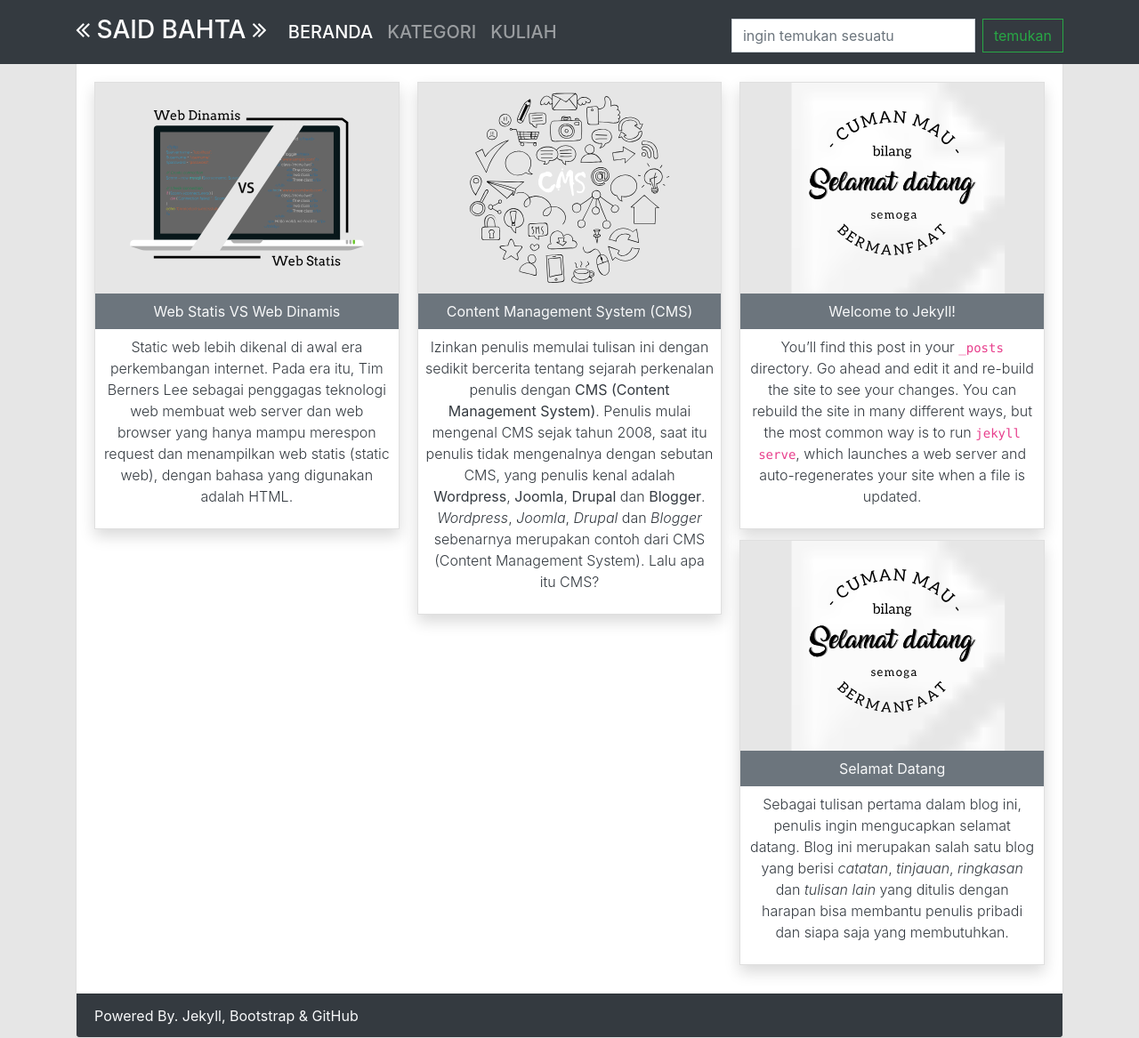
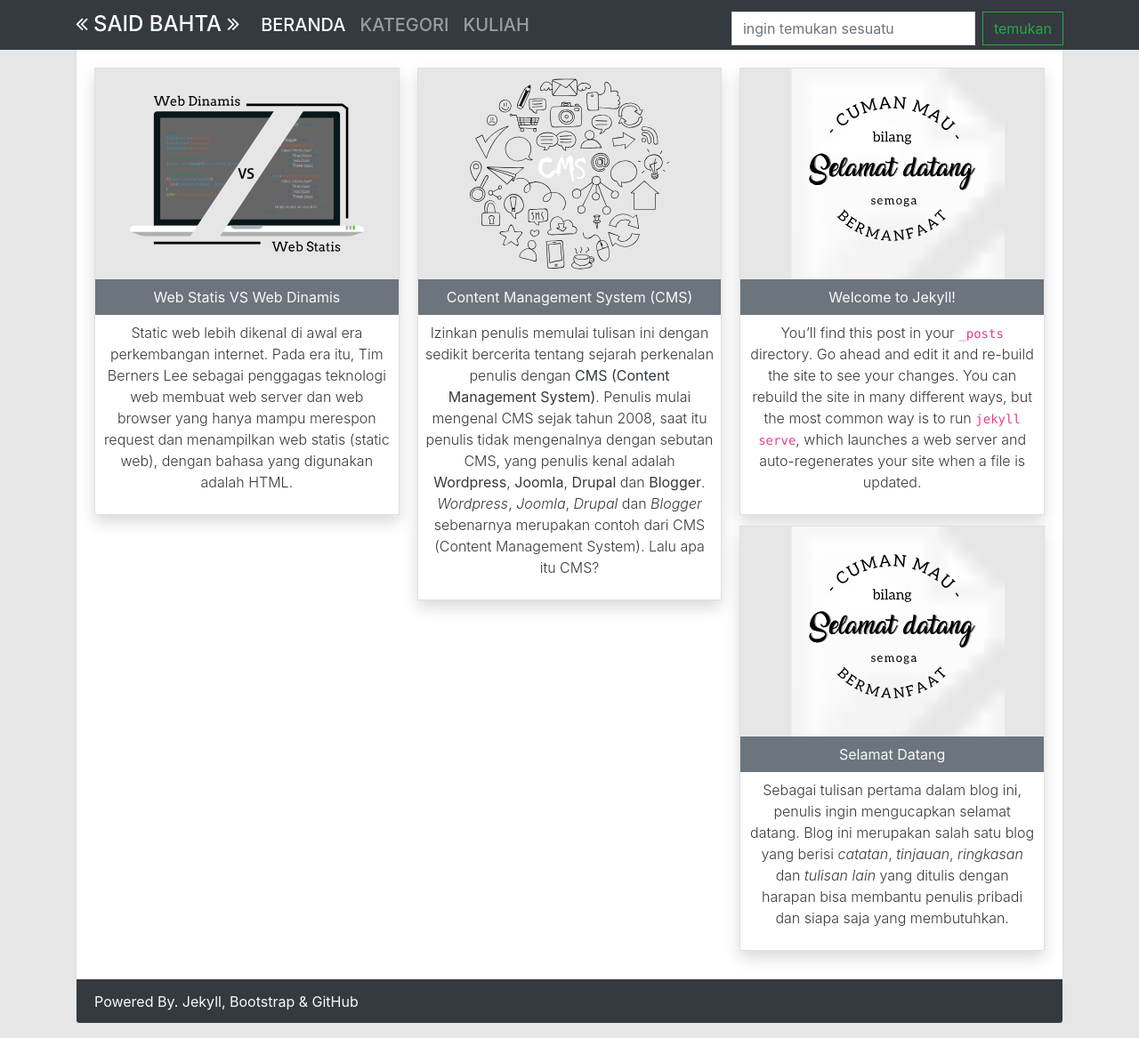
Before and after one commit to surtinaali/blog, a Jekyll site: the page built from index.html, in a window 1280 px wide and 1167 px high. Shown: the whole window at 89% size. Built offline with Jekyll 4.4.1, drawn with Linux system fonts in a browser that asks for light colours.

Commit message:
ganti nama

```diff
--- a/_layouts/page.html
+++ b/_layouts/page.html
@@ -11,11 +11,11 @@
 </head>
 
 <body style="background:#e6e6e6">
-    <nav class="navbar sticky-top navbar-expand-lg navbar-dark bg-dark pt-3">
+    <nav class="navbar sticky-top navbar-expand-lg navbar-dark bg-dark pb-0">
         <div class="container">
             <a class="navbar-brand pt-0" href="{{site.baseurl}}/about">
-                <h3><i class="fa fa-angle-double-left" aria-hidden="true"></i> {{ site.title }} <i class="fa fa-angle-double-right" aria-hidden="true"></i>
-                </h3>
+                <h4 class="mt-1"><i class="fa fa-angle-double-left" aria-hidden="true"></i> {{ site.title }} <i class="fa fa-angle-double-right" aria-hidden="true"></i>
+                </h4>
             </a>
             <button class="navbar-toggler" type="button" data-toggle="collapse" data-target="#navbarSupportedContent" aria-controls="navbarSupportedContent"
                 aria-expanded="false" aria-label="Toggle navigation">
```
